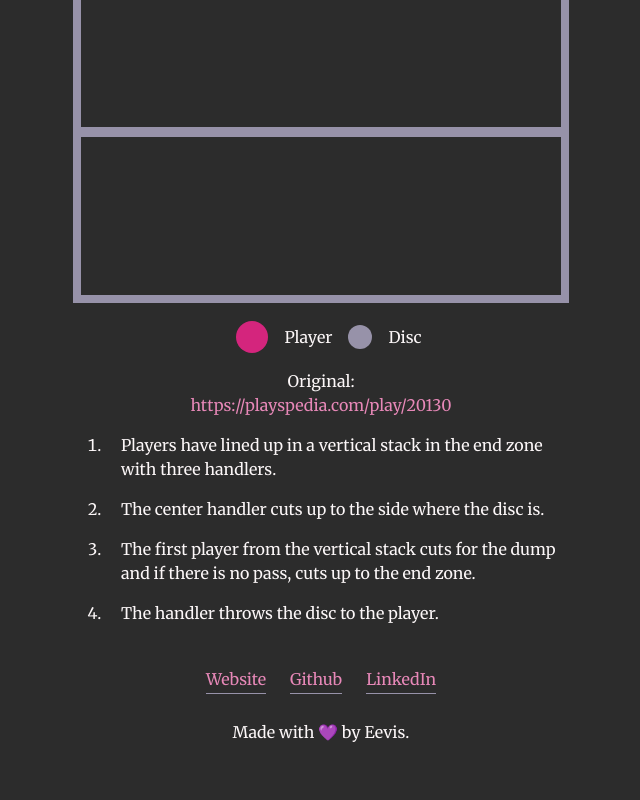
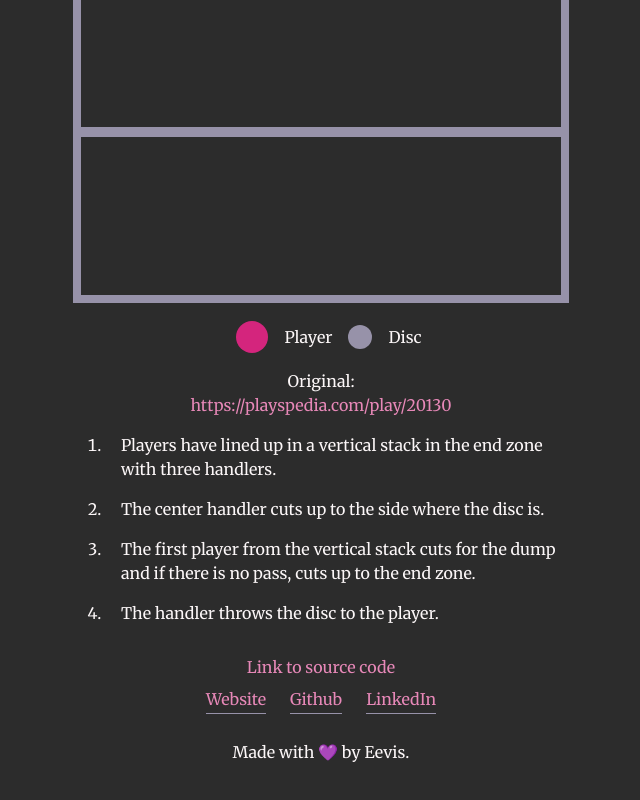
Before and after one commit to eevajonnapanula/ultimate-css-animations, a plain HTML site: page index.html in a window 1280 px wide. Shown: the part 4063-4863 px from the top of the page, without its empty margins (319-959 px from the left). Drawn offline with Linux system fonts and the light colour scheme.

Commit message:
Add link to source code

```diff
--- a/index.css
+++ b/index.css
@@ -53,6 +53,10 @@ ol li {
   margin-bottom: 1rem;
   margin-right: 1rem;
   padding-left: 1rem;
+}
+
+a:focus {
+  outline: 0.15rem solid var(--c-disc);
 }
 
 .arrow {
--- a/index.html
+++ b/index.html
@@ -185,6 +185,9 @@
       </div>
     </main>
     <footer>
+      <a href="https://github.com/eevajonnapanula/ultimate-css-animations">
+        Link to source code
+      </a>
       <div class="contacts">
         <ul>
           <li>
```
